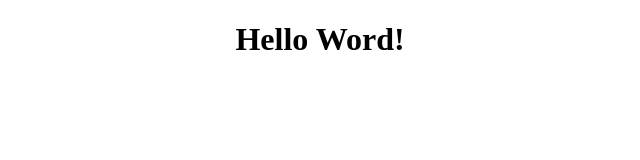
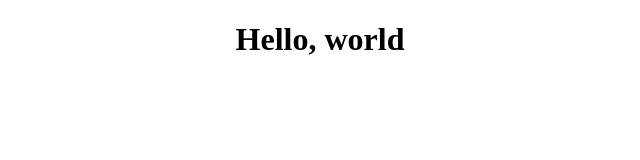
Before and after one commit to ViktoriiaDanko/my-first-react-project, a React (Create React App) app: page / in a window 1280 px wide. Shown: the top 160 px of the page, without its empty margins (320-960 px from the left). Built offline with nearby package versions, Linux system fonts and the light colour scheme.

Commit message:
hello, world

```diff
--- a/src/App.js
+++ b/src/App.js
@@ -4,7 +4,7 @@ import './App.css';
 function App() {
   return (
     <div className="App">
-      <h1>Hello Word!</h1>
+      <h1>Hello, world</h1>
     </div>
   );
 }
```
